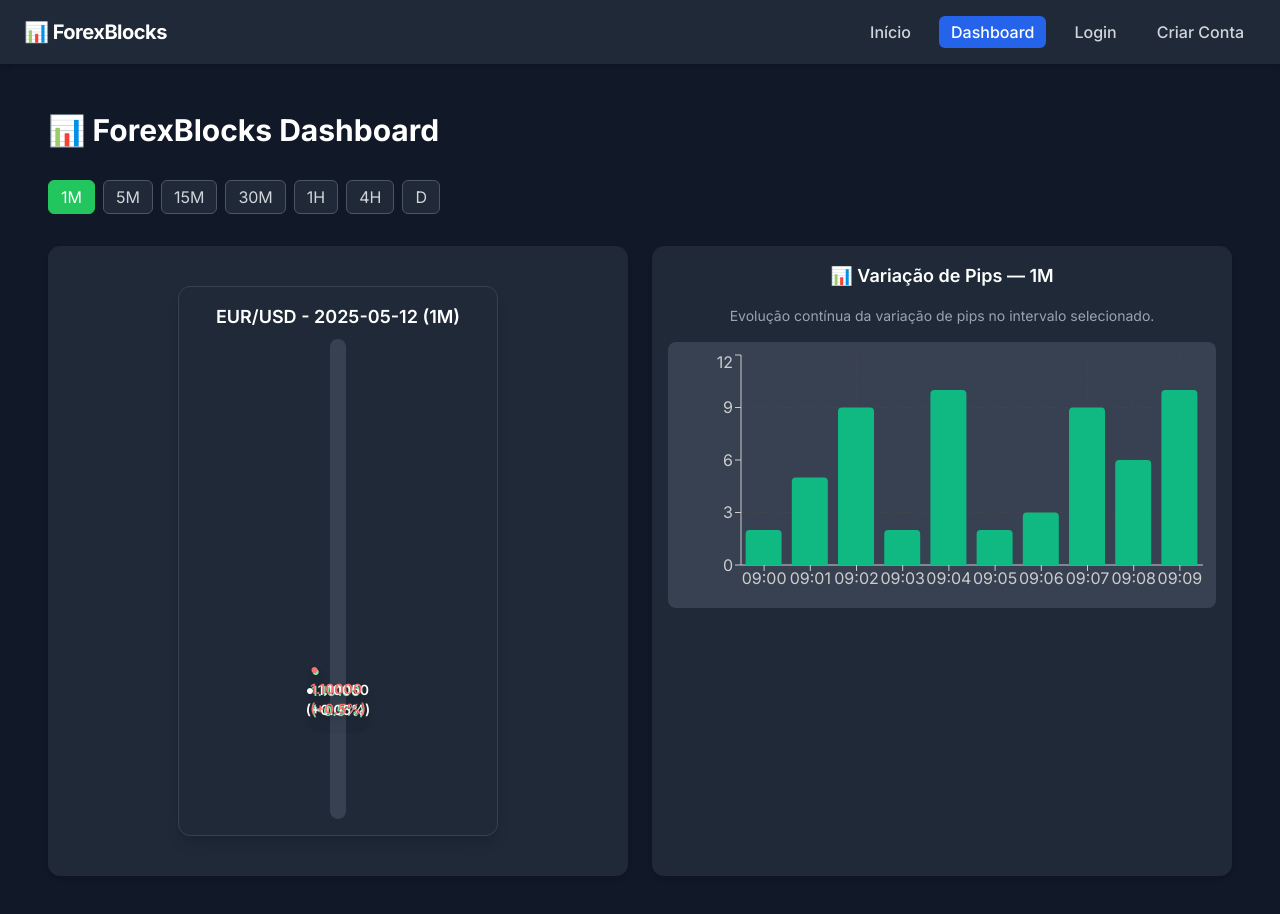
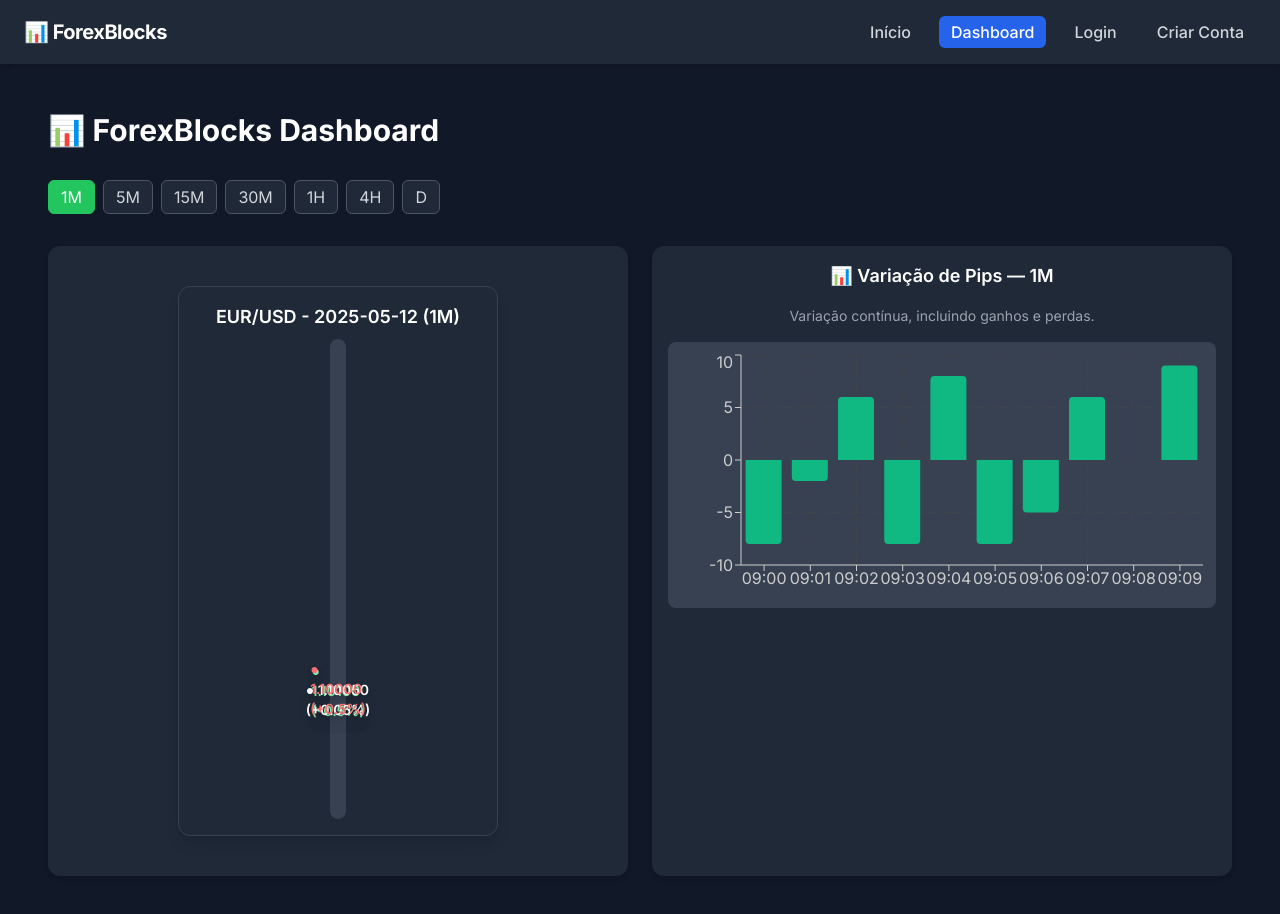
Before and after one commit to TulioBuarque/meusite-nextjs, a Next.js app: page /dashboard in a window 1280 px wide. Shown: the top 914 px of the page. Built offline with nearby package versions, Linux system fonts and the light colour scheme.

Commit message:
Update PipVariationTimeBlocks.tsx

```diff
--- a/src/components/kpis/PipVariationTimeBlocks.tsx
+++ b/src/components/kpis/PipVariationTimeBlocks.tsx
@@ -3,41 +3,31 @@
 import { useTimeframeStore } from '@/store/useTimeframeStore'
 import { BarChart, Bar, XAxis, YAxis, CartesianGrid, Tooltip, ResponsiveContainer } from 'recharts'
 
-// Utilitário para gerar horários simulados
 const generateTimeLabels = (startHour: number, intervalMinutes: number, count: number) => {
   const times = []
-  let currentHour = startHour
-  let currentMinute = 0
-
+  let hour = startHour, minute = 0
   for (let i = 0; i < count; i++) {
-    const hourStr = String(currentHour).padStart(2, '0')
-    const minuteStr = String(currentMinute).padStart(2, '0')
-    times.push(`${hourStr}:${minuteStr}`)
-
-    currentMinute += intervalMinutes
-    if (currentMinute >= 60) {
-      currentMinute = currentMinute % 60
-      currentHour = (currentHour + 1) % 24
+    times.push(`${String(hour).padStart(2, '0')}:${String(minute).padStart(2, '0')}`)
+    minute += intervalMinutes
+    if (minute >= 60) { minute %= 60; hour = (hour + 1) % 24 }
   }
-  }
-
   return times
 }
 
-const generateMockData = (label: string, startHour: number, intervalMinutes: number) =>
+const generateMockData = (startHour: number, intervalMinutes: number) =>
   generateTimeLabels(startHour, intervalMinutes, 10).map(time => ({
     time,
-    pips: Math.floor(Math.random() * 10) + 1,
+    pips: Math.floor(Math.random() * 20 - 10), // Gera entre -10 e +10
   }))
 
-const mockContinuousData: Record<string, { time: string; pips: number }[]> = {
-  '1M': generateMockData('1M', 9, 1),    // 1 minuto de intervalo
-  '5M': generateMockData('5M', 9, 5),    // 5 minutos de intervalo
-  '15M': generateMockData('15M', 9, 15), // 15 minutos de intervalo
-  '30M': generateMockData('30M', 9, 30), // 30 minutos de intervalo
-  '1H': generateMockData('1H', 9, 60),   // 1 hora de intervalo
-  '4H': generateMockData('4H', 0, 240),  // 4 horas de intervalo
-  'D': generateMockData('D', 0, 1440),   // 1 dia de intervalo
+const mockContinuousData = {
+  '1M': generateMockData(9, 1),
+  '5M': generateMockData(9, 5),
+  '15M': generateMockData(9, 15),
+  '30M': generateMockData(9, 30),
+  '1H': generateMockData(9, 60),
+  '4H': generateMockData(0, 240),
+  'D': generateMockData(0, 1440),
 }
 
 export function PipVariationTimeBlocks() {
@@ -47,10 +37,7 @@ export function PipVariationTimeBlocks() {
   return (
     <div className="space-y-4">
       <h3 className="text-lg font-semibold text-center">📊 Variação de Pips — {timeframe}</h3>
-      <p className="text-center text-sm text-gray-400">
-        Evolução contínua da variação de pips no intervalo selecionado.
-      </p>
-      {data.length > 0 ? (
+      <p className="text-center text-sm text-gray-400">Variação contínua, incluindo ganhos e perdas.</p>
       <div className="bg-gray-700 rounded-lg p-2">
         <ResponsiveContainer width="100%" height={250}>
           <BarChart data={data}>
@@ -66,9 +53,6 @@ export function PipVariationTimeBlocks() {
           </BarChart>
         </ResponsiveContainer>
       </div>
-      ) : (
-        <p className="text-center text-gray-500">Nenhuma variação registrada para {timeframe}.</p>
-      )}
     </div>
   )
 }
```
Lines whose indentation alone changed are shown as unchanged.
